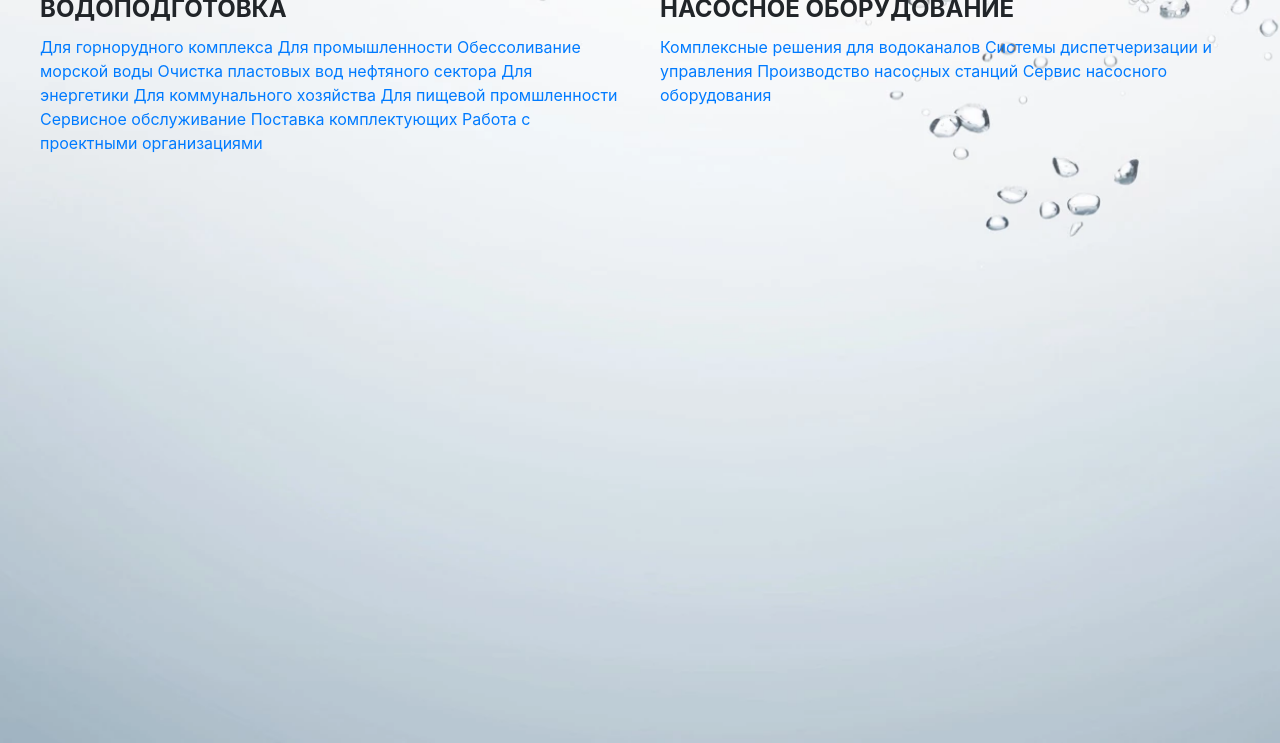
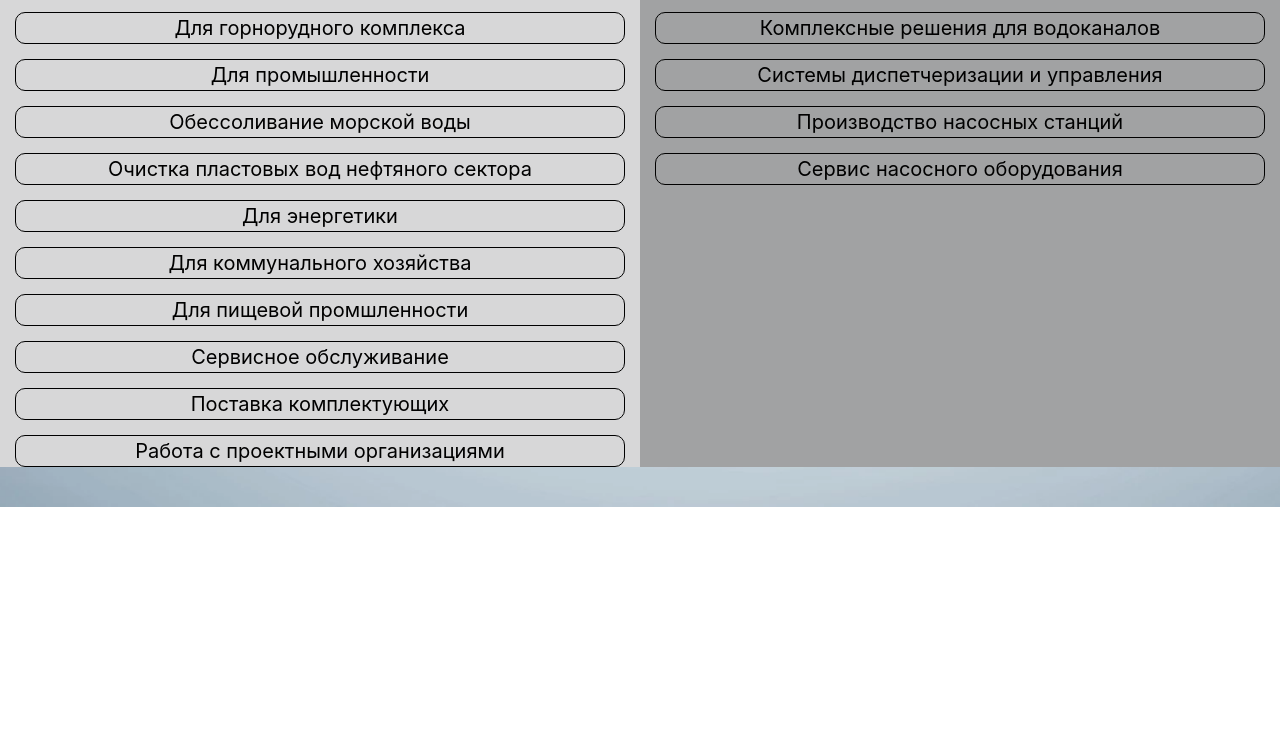
Before and after one commit to Sablezyb/Ergo, a website: page src/index.html in a window 1280 px wide. Shown: the part 737-1480 px from the top of the page. After the commit the page ends 1244 px from the top, so only its background shows below. Drawn offline with Linux system fonts and the light colour scheme.

Commit message:
change block promo

```diff
--- a/src/index.html
+++ b/src/index.html
@@ -19,15 +19,15 @@
             </div>
         </div>
     </header>
-    <div class="promo">
+    <section class="promo">
         <div class="container">
             <div class="promo__logo">
-                <img src="icons/logo.png" alt="logo" class="promo__logo_img">
+                <a href="#" class="promo__logo_img"><img src="icons/logo.png" alt="logo"></a>
                 <h1 class="promo__logo_text">Эргономика</h1>
             </div>
-
+        </div>
         <div class="promo__contents">
-                <div class="promo__content">
+            <div class="promo__content promo__content_white">
                 <h2 class="promo__header">ВОДОПОДГОТОВКА</h2>
                 <a href="#" class="promo__link">Для горнорудного комплекса</a>
                 <a href="#" class="promo__link">Для промышленности</a>
@@ -40,7 +40,7 @@
                 <a href="#" class="promo__link">Поставка комплектующих</a>
                 <a href="#" class="promo__link">Работа с проектными организациями</a>
             </div>
-                <div class="promo__content">
+            <div class="promo__content promo__content_grey">
                 <h2 class="promo__header">НАСОСНОЕ ОБОРУДОВАНИЕ</h2>
                 <a href="#" class="promo__link">Комплексные решения для водоканалов</a>
                 <a href="#" class="promo__link">Системы диспетчеризации  и управления</a>
@@ -48,8 +48,16 @@
                 <a href="#" class="promo__link">Сервис насосного оборудования</a>
             </div>
         </div>
-        </div>
-    </div>
+    </section>
+
+
+
     <script src="js/script.js"></script>
 </body>
 </html>
+
+
+
+<div class="container">
+
+</div>
--- a/src/sass/blocks/_header.scss
+++ b/src/sass/blocks/_header.scss
@@ -1,23 +1,24 @@
 .header {
     background-color: #456a7a;
-    .header__nav {
+    &__nav {
         min-height: 80px;
         display: flex;
         justify-content: center;
         align-items: center;
-        .header__link {
+    }
+    &__link {
         font-size: 25px;
         color: white;
         margin-right: 25px;
         text-decoration: none;
         cursor: pointer;
         transition: color 0.3s;
+        text-align: center;
     }
-        .header__link:last-child {
+    &__link:last-child {
         margin-right: 0px;
     }
-        .header__link:hover {
+    &__link:hover {
         color: yellow;
     }
 }
-}
--- a/src/sass/blocks/_promo.scss
+++ b/src/sass/blocks/_promo.scss
@@ -1,24 +1,55 @@
 .promo {
-    padding: 20px 0 0 0;
-    min-height: 1400px;
+    padding: 20px 0 40px 0;
+    min-height: 1100px;
     background: url("../img/bg.jpg") center center / cover no-repeat;
-    .promo__logo {
+    &__logo {
         display: flex;
         justify-content: center;
-        .promo__logo_img {
+        align-items: center;
+        &_img {
             margin-right: 20px;
         }
-        .promo__logo_text {
+        &_text {
             font-size: 80px;
             text-transform: uppercase;
         }
     }
-    .promo__contents {
-        margin-top: 500px;
+    &__contents {
+        margin-top: 450px;
         display: flex;
         justify-content: space-between;
     }
-    .promo__content {
-        width: 580px;
+    &__content {
+        padding: 0 15px 0 ;
+        width: 50%;
+        display: flex;
+        flex-direction: column;
+        justify-content: flex-start;
+        align-items: center;
+        &_white {
+            background-color: #d7d7d8;
+        }
+        &_grey {
+            background-color: #a1a2a3;
+        }
+    }
+    &__header {
+        font-size: 32px;
+    }
+    &__link {
+        margin-top: 15px;
+        border: black solid 0.3px;
+        width: 100%;
+        text-align: center;
+        font-size: 20px;
+        text-decoration: none;
+        color: black;
+        transition: background-color 0.3s;
+        border-radius: 10px;
+        &:hover {
+            color: black;
+            text-decoration: none;
+            background-color: yellow;
+        }
     }
 }
--- a/src/sass/style.scss
+++ b/src/sass/style.scss
@@ -1,4 +1,3 @@
-
 .container {
     max-width: 1200px;
     margin: 0 auto;
```
Also changed, not shown: src/css/style.min.css. Lines whose indentation alone changed are shown as unchanged.
